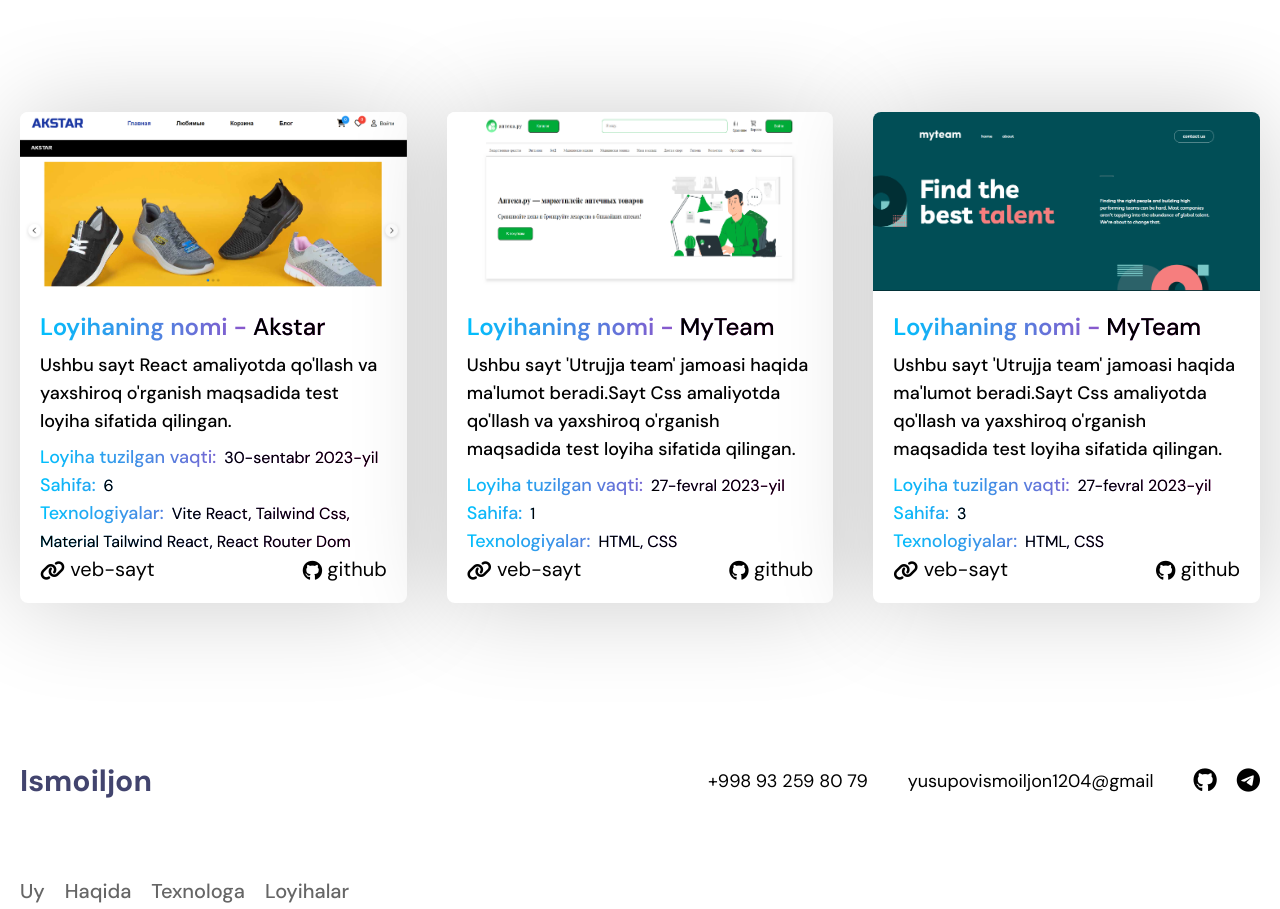
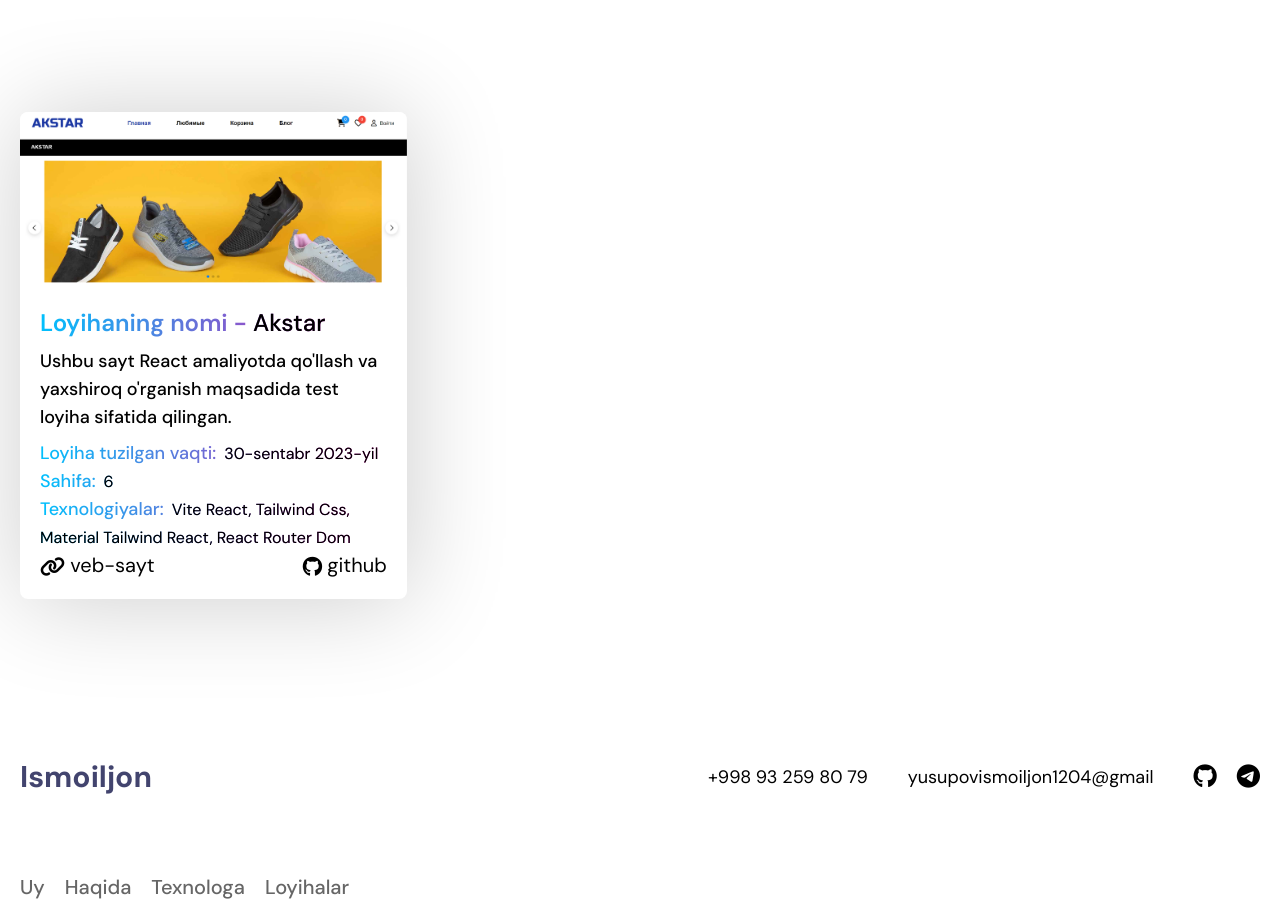
Before and after one commit to Yusupov-Ismoiljon/portfolio, a React (Vite) app: page / in a window 1280 px wide. Shown: the part 1732-2641 px from the top of the page. Built offline with nearby package versions, Linux system fonts and the light colour scheme.

Commit message:
I deleted the data

```diff
--- a/src/data.js
+++ b/src/data.js
@@ -11,22 +11,4 @@ export const loyihalar = [
         sahifasoni: 6,
         texnalogiya: 'Vite React, Tailwind Css, Material Tailwind React, React Router Dom'
     },
-    {
-        id: 2,
-        img: apteka,
-        title: 'MyTeam',
-        text: `Ushbu sayt 'Utrujja team' jamoasi haqida ma'lumot beradi.Sayt Css amaliyotda qo'llash va yaxshiroq o'rganish maqsadida test loyiha sifatida qilingan.`,
-        vaqti: '27-fevral 2023-yil',
-        sahifasoni: 1,
-        texnalogiya: 'HTML, CSS'
-    },
-    {
-        id: 3,
-        img: myteamimg,
-        title: 'MyTeam',
-        text: `Ushbu sayt 'Utrujja team' jamoasi haqida ma'lumot beradi.Sayt Css amaliyotda qo'llash va yaxshiroq o'rganish maqsadida test loyiha sifatida qilingan.`,
-        vaqti: '27-fevral 2023-yil',
-        sahifasoni: 3,
-        texnalogiya: 'HTML, CSS'
-    },
 ]
```
